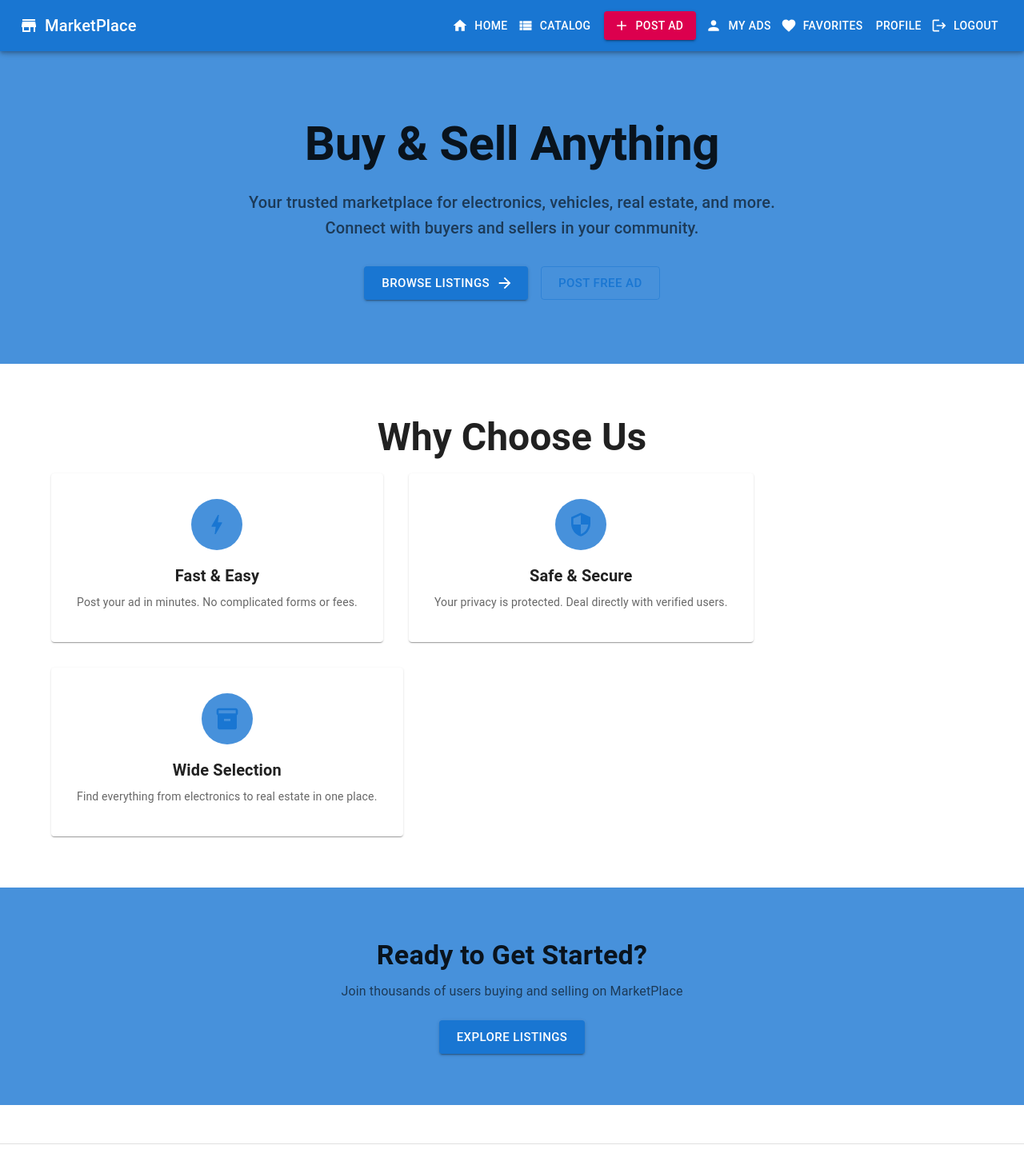
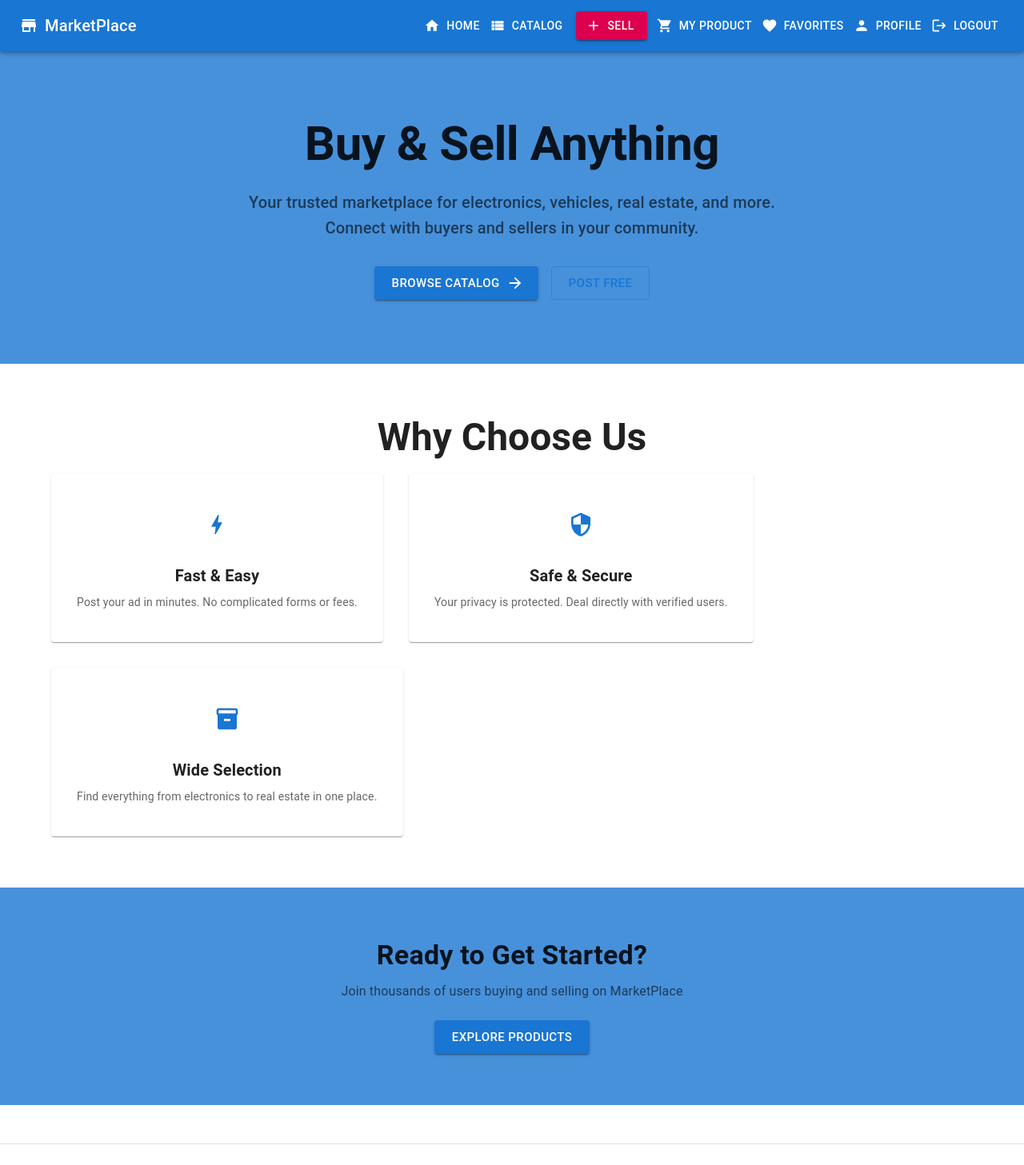
Before and after one commit to Martin-Atanasov123/MarketPlace, a React (Vite) app in the folder client/: page / in a window 1280 px wide. Shown: the top 1457 px of the page at 80% size. Built offline with nearby package versions, Linux system fonts and the light colour scheme; no server answers; sample sign-in values are in the browser's storage.

Commit message:
Refactor layout and catalog components for improved clarity and consistency; update button labels and item display settings.

```diff
--- a/client/src/components/Layout.jsx
+++ b/client/src/components/Layout.jsx
@@ -15,6 +15,7 @@ import {
   Person,
   Favorite,
   Logout,
+  ShoppingCart,
   Store
 } from '@mui/icons-material';
 
@@ -52,15 +53,15 @@ export const Layout = ({ children }) => {
                 startIcon={<Add />}
                 sx={{ mx: 1 }}
               >
-                Post Ad
+                Sell
               </Button>
-              <Button color="inherit" component={Link} to="/my-listings" startIcon={<Person />}>
-                My Ads
+              <Button color="inherit" component={Link} to="/my-listings"  startIcon={<ShoppingCart />}>
+                My Product
               </Button>
               <Button color="inherit" component={Link} to="/favorites" startIcon={<Favorite />}>
                 Favorites
               </Button>
-              <Button color="inherit" component={Link} to="/profile">
+              <Button color="inherit" component={Link} to="/profile"startIcon={<Person />}>
                 Profile
               </Button>
               <Button color="inherit" onClick={logout} startIcon={<Logout />}>
@@ -82,7 +83,7 @@ export const Layout = ({ children }) => {
       <Box component="footer" sx={{ borderTop: 1, borderColor: 'divider', py: 3, mt: 6 }}>
         <Container>
           <Typography variant="body2" color="text.secondary" align="center">
-            © 2025 MarketPlace - University Project
+            © 2025 MarketPlace - All rights reserved.
           </Typography>
         </Container>
       </Box>
--- a/client/src/components/ListingImage.jsx
+++ b/client/src/components/ListingImage.jsx
@@ -6,8 +6,8 @@ import { Box, Typography, CardMedia } from '@mui/material';
 export const ListingImage = ({
   imageUrl,
   alt = 'Listing image',
-  height = 200,
-  borderRadius = 0
+  height = 250,
+  borderRadius = 1
 }) => {
   return (
     <CardMedia
--- a/client/src/pages/Catalog.jsx
+++ b/client/src/pages/Catalog.jsx
@@ -35,7 +35,7 @@ const Catalog = () => {
   const [searchTerm, setSearchTerm] = useState('');
   const [selectedCategory, setSelectedCategory] = useState('all');
   const [currentPage, setCurrentPage] = useState(1);
-  const itemsPerPage = 9;
+  const itemsPerPage = 6; // 2 columns × 3 rows = 6 items per page
   const { user } = useAuth();
   const { fetchListings, loading } = useListings();
   const { showToast, hideToast, toast } = useToast();
@@ -170,7 +170,7 @@ const Catalog = () => {
               if (!listing || !listing._id) return null;
               const isLiked = user ? isFavorite(user._id, listing._id) : false;
               return (
-                <Grid item xs={12} sm={6} md={4} key={listing._id}>
+                <Grid item xs={12} sm={6} md={6} key={listing._id}>
                   <Card sx={{ height: '100%', display: 'flex', flexDirection: 'column' }}>
                     <ListingImage imageUrl={listing.imageUrl} alt={listing.title} />
                     <CardContent sx={{ flexGrow: 1 }}>
--- a/client/src/pages/Home.jsx
+++ b/client/src/pages/Home.jsx
@@ -24,7 +24,7 @@ const Home = () => {
                 to="/catalog"
                 endIcon={<ArrowForward />}
               >
-                Browse Listings
+                Browse Catalog
               </Button>
               <Button
                 variant="outlined"
@@ -32,7 +32,7 @@ const Home = () => {
                 component={Link}
                 to="/login"
               >
-                Post Free Ad
+                Post Free
               </Button>
             </Box>
           </Box>
@@ -53,7 +53,6 @@ const Home = () => {
                     width: 64,
                     height: 64,
                     borderRadius: '50%',
-                    bgcolor: 'primary.light',
                     display: 'flex',
                     alignItems: 'center',
                     justifyContent: 'center',
@@ -81,7 +80,6 @@ const Home = () => {
                     width: 64,
                     height: 64,
                     borderRadius: '50%',
-                    bgcolor: 'primary.light',
                     display: 'flex',
                     alignItems: 'center',
                     justifyContent: 'center',
@@ -109,7 +107,6 @@ const Home = () => {
                     width: 64,
                     height: 64,
                     borderRadius: '50%',
-                    bgcolor: 'primary.light',
                     display: 'flex',
                     alignItems: 'center',
                     justifyContent: 'center',
@@ -147,7 +144,7 @@ const Home = () => {
               component={Link}
               to="/catalog"
             >
-              Explore Listings
+              Explore Products
             </Button>
           </Box>
         </Container>
```
